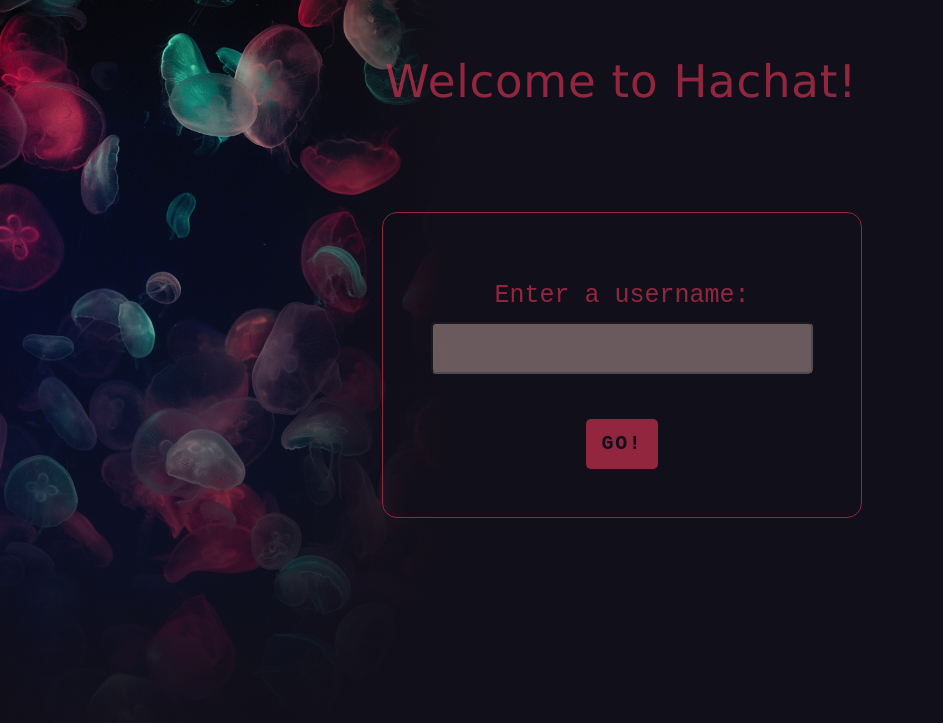
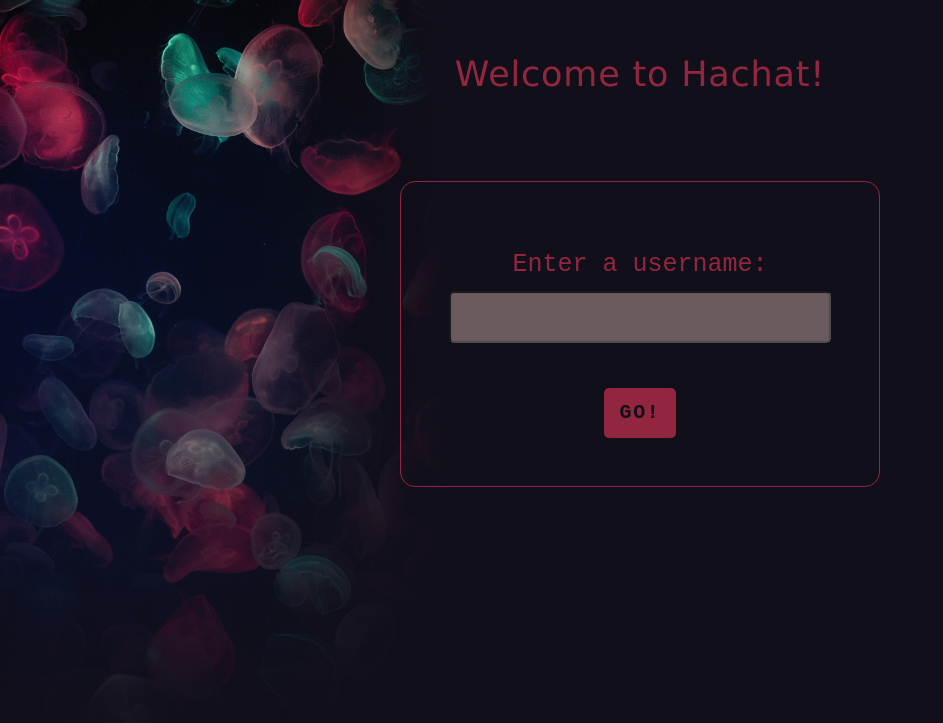
Before and after one commit to havy-nguyen/Hachat-Flask-SocketIO, a Flask app: page / in a window 1280 px wide. Shown: the top 723 px of the page, without its empty margins (0-943 px from the left). Run offline with Flask 2, Linux system fonts and the light colour scheme; some libraries are stand-ins or nearby versions.

Commit message:
Media query for index

```diff
--- a/project/static/main.css
+++ b/project/static/main.css
@@ -6,6 +6,9 @@
     }
   .chat-box {
     margin: 60px auto;
+  }
+  .welcome {
+    font-size: 5px;
   }
   }
 
@@ -55,7 +58,7 @@ body {
   color: rgb(233, 54, 87);
   border-radius: 15px;
   border: 1px solid rgb(233, 54, 87);
-  margin: 3rem;
+  margin: 2rem auto;
   width: 480px;
   min-height: 250px;
   text-align: center;
@@ -111,29 +114,26 @@ body {
 
 @keyframes move {
   0% {
-      left: 0%;
+      left: 40%;
       opacity: 0;
   }
   30% {
-      left: 10%;
+      left: 30%;
       opacity: 0;
 }
   100% {
-      left: 20%;
+      left: 0%;
   }
 }
 
 .welcome {
   letter-spacing: 0.05rem;
-  font-size: 45px;
+  font-size: 35px;
   color: rgb(233, 54, 87);
-  margin: 3rem;
-  max-width: 550px;
-  min-height: 50px;
-  text-align: center;
+  margin: 3rem auto;
   font-family: 'Lucida Sans', 'Lucida Sans Regular', 'Lucida Grande', 'Lucida Sans Unicode', Geneva, Verdana, sans-serif;
   opacity: 60%;
-  position: relative;
+  text-align: center;
   animation-name: move;
   animation-duration: 2s;
   animation-fill-mode: forwards;
--- a/project/templates/index.html
+++ b/project/templates/index.html
@@ -3,9 +3,9 @@
 {% block body %}
 <div class="container">
   <div class="row">
-    <div class="col-9 welcome mt-5">Welcome to Hachat!</div>
-    <div class="col-9">
-      <form id="usernameForm" class="p-5 float-right">
+    <div class="col-sm-12 col-md-12 welcome mt-5">Welcome to Hachat!</div>
+    <div class="col-md-12">
+      <form id="usernameForm" class="p-5">
         <div id="txt"></div>
         Enter a username:<br>
         <input type="text" id="usernameInput" class="mt-2 input-box"><br><br>
```
